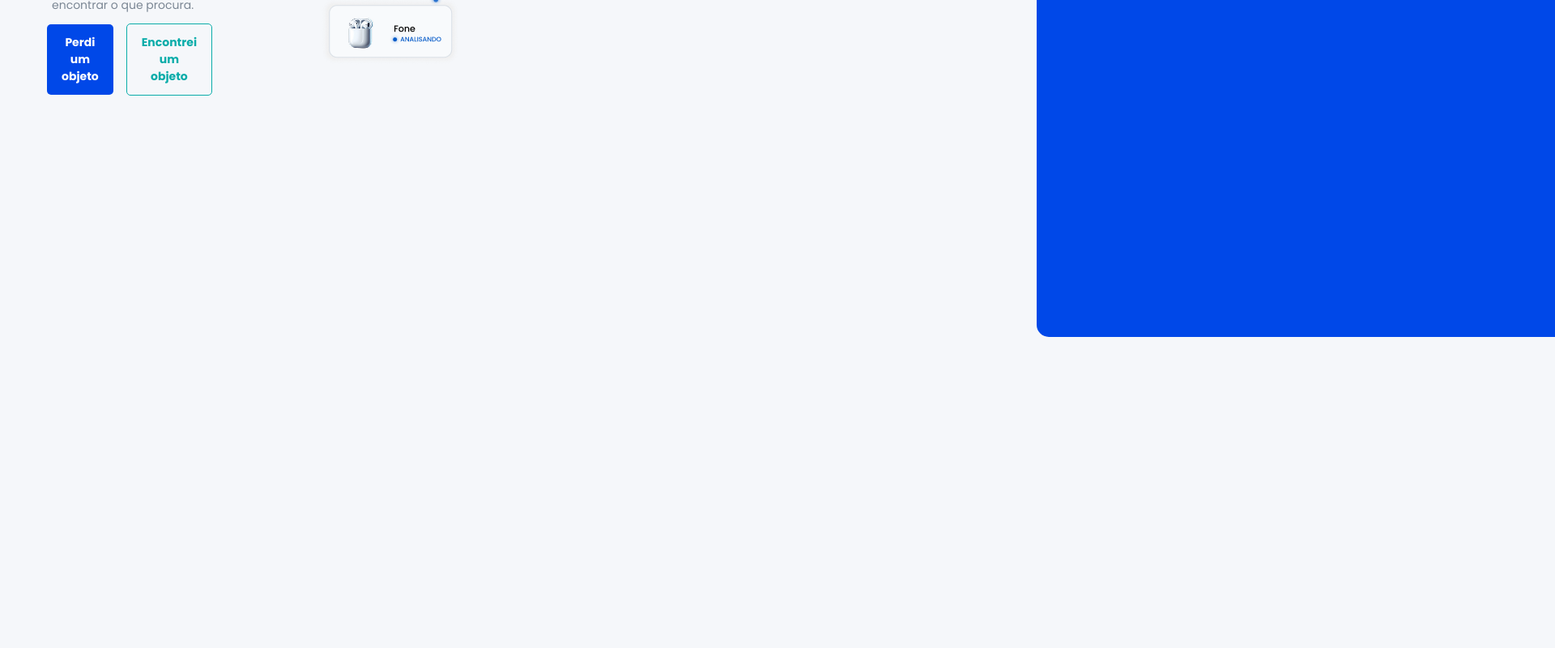
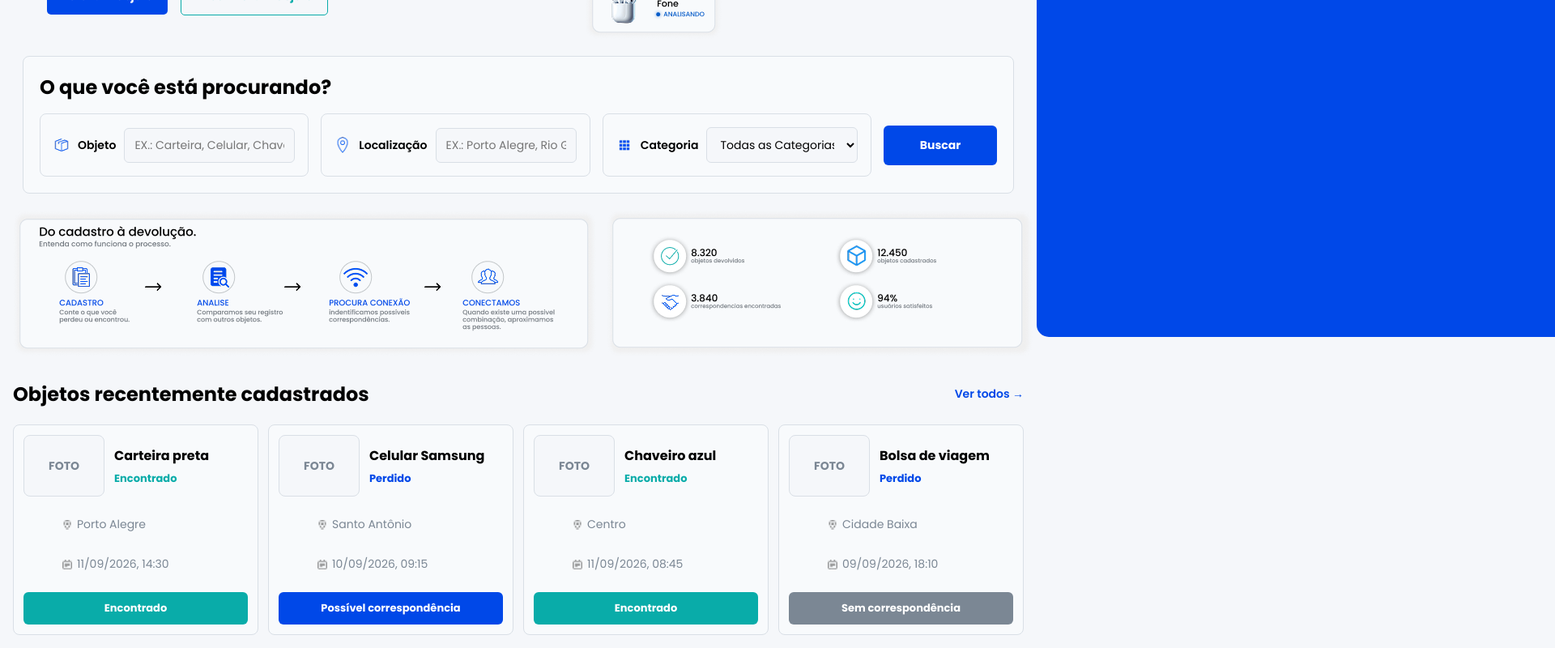
Before and after one commit to projeto-conclusao/Projeto-De-Conclus-o-da-PraTI, a React (Vite) app in the folder front-end/: page / in a window 1280 px wide. Shown: the part 384-1184 px from the top of the page at 81% size, 1920 px wide, since content can reach past the window. Before the commit the page ends 800 px from the top, so only its background shows below. Built offline with nearby package versions, Linux system fonts and the light colour scheme.

Commit message:
feat:cria a lógica da seção busca recentes e desenvolve a home

```diff
--- a/front-end/src/modules/home/pages/hero.css
+++ b/front-end/src/modules/home/pages/hero.css
@@ -1,24 +1,27 @@
 .hero {
     display: flex;
-    align-items: center;
-    justify-content: space-between;
-    gap: 40px;
+    flex-wrap: wrap;
+    gap: 20px;
     background-color: var(--background-color);
 }
 
+.hero-content,
+.hero-imagem {
+    flex: 1 1 48%;
+    min-width: 0;
+}
+
 .hero-content {
-   flex: 1;
+    flex: 1.5 1 58%;
 }
 
 .hero h1 {
     color: var(--primary-color-text);
     font-family: var(--font-principal);
-    font-size: 28px;
+    font-size: 44px;
     font-weight: 630;
     padding: 0px 0px 0px 48px;
     margin: 0px;
-    width: 100%;
-    height: 100%;
 }
 
 .hero span#perto {
@@ -80,3 +83,306 @@
     cursor: pointer;
     transition: all 0.2s ease;
 }
+
+.hero-imagem{
+    display: flex;
+    justify-content: center;
+    margin-left: -170px;
+}
+
+.hero-busca {
+    background-color: var(--card-color);
+    padding: 20px;
+    border-radius: 8px;
+    width: calc(100% - 24px);
+    display: flex;
+    gap: 15px;
+    flex-wrap: wrap;
+    align-items: stretch;
+    box-sizing: border-box;
+    margin: auto;
+    border: 1px solid var(--border-color);
+    color: var(--primary-color-text);
+}
+
+.hero-busca > h2 {
+    width: 100%;
+    margin: 0;
+}
+
+.objeto,
+.localizacao,
+.categoria {
+    background-color: var(--card-color);
+    border: 1px solid var(--border-color);
+    border-radius: 8px;
+    padding: 16px;
+    display: flex;
+    align-items: center;
+    gap: 10px;
+    flex: 1 1 0;
+    min-width: 180px;
+    box-sizing: border-box;
+}
+
+.objeto label,
+.localizacao label,
+.categoria label {
+    color: var(--primary-color-text);
+    font-family: var(--font-principal);
+    font-size: 14px;
+    font-weight: 600;
+    display: block;
+}
+
+.objeto input,
+.localizacao input,
+.categoria select {
+    width: 100%;
+    border: 1px solid var(--border-color);
+    border-radius: 6px;
+    padding: 10px 12px;
+    font-family: var(--font-principal);
+    font-size: 14px;
+    color: var(--primary-color-text);
+    background-color: var(--background-color);
+    box-sizing: border-box;
+}
+
+.objeto img,
+.localizacao img,
+.categoria img {
+    width: 20px;
+    height: 20px;
+    object-fit: contain;
+    flex-shrink: 0;
+}
+
+.hero-busca > div:last-child {
+    display: flex;
+    align-items: center;
+    justify-content: center;
+}
+
+.btn_buscar {
+    background-color: var(--primary-color-blue);
+    display: flex;
+    align-items: center;
+    justify-content: center;
+    gap: 8px;
+    padding: 14px 22px;
+    border: 1px solid var(--primary-color-white);
+    border-radius: 6px;
+    font-family: var(--font-principal);
+    font-size: 14px;
+    font-weight: 700;
+    cursor: pointer;
+    transition: all 0.2s ease;
+    color: var(--secondary-color-white);
+    margin-left: 0;
+    align-self: center;
+    min-height: 48px;
+    min-width: 140px;
+}
+
+[data-theme='dark'] .hero-busca,
+[data-theme='dark'] .objeto,
+[data-theme='dark'] .localizacao,
+[data-theme='dark'] .categoria,
+[data-theme='dark'] .objeto input,
+[data-theme='dark'] .localizacao input,
+[data-theme='dark'] .categoria select {
+    border-color: rgba(255, 255, 255, 0.18);
+}
+
+.cadastro-estatisticas {
+    width: 100%;
+    display: flex;
+    gap: 12px;
+}
+
+.cadastro-imagem,
+.estatisticas {
+    flex: 1 1 0;
+    display: flex;
+    align-items: center;
+    justify-content: center;
+}
+
+.objetos-recentes {
+    width: 100%;
+    display: flex;
+    align-items: center;
+    justify-content: space-between;
+    margin-top: 8px;
+}
+
+.objetos-recentes h2 {
+    margin: 0;
+    color: var(--primary-color-text);
+    font-family: var(--font-principal);
+    font-size: 24px;
+    font-weight: 700;
+}
+
+.objetos-recentes a {
+    color: var(--primary-color-blue);
+    font-family: var(--font-principal);
+    font-size: 14px;
+    font-weight: 600;
+    text-decoration: none;
+}
+
+.objetos-lista {
+    width: 100%;
+    display: flex;
+    flex-direction: row;
+    flex-wrap: wrap;
+    gap: 12px;
+}
+
+.objeto-card {
+    background-color: var(--card-color);
+    border: 1px solid var(--border-color);
+    border-radius: 8px;
+    padding: 12px;
+    display: flex;
+    flex-direction: column;
+    align-items: stretch;
+    gap: 12px;
+    box-sizing: border-box;
+    flex: 1 1 0;
+    min-width: 220px;
+}
+
+.objeto-topo {
+    display: flex;
+    align-items: center;
+    gap: 12px;
+}
+
+.objeto-imagem {
+    width: 100px;
+    height: 76px;
+    border-radius: 8px;
+    border: 1px solid var(--border-color);
+    background-color: var(--background-color);
+    display: flex;
+    align-items: center;
+    justify-content: center;
+    flex-shrink: 0;
+}
+
+.imagem-placeholder {
+    color: var(--secondary-color-gray);
+    font-family: var(--font-principal);
+    font-size: 14px;
+    font-weight: 700;
+}
+
+.objeto-titulo-wrap {
+    display: flex;
+    flex-direction: column;
+    gap: 6px;
+    flex: 1;
+}
+
+.objeto-titulo-wrap h3 {
+    margin: 0;
+    color: var(--primary-color-text);
+    font-family: var(--font-principal);
+    font-size: 16px;
+    font-weight: 700;
+}
+
+.objetos-info {
+    display: flex;
+    flex-direction: column;
+    gap: 4px;
+}
+
+.objetos-info p {
+    display: flex;
+    align-items: center;
+    gap: 6px;
+}
+
+.info-icone {
+    width: 12px;
+    height: 12px;
+    object-fit: contain;
+    flex-shrink: 0;
+}
+
+.status {
+    display: inline-flex;
+    align-items: center;
+    justify-content: flex-start;
+    font-family: var(--font-principal);
+    font-size: 13px;
+    font-weight: 700;
+    padding: 0;
+    border-radius: 0;
+    border: none;
+    background: transparent;
+}
+
+.status.perdido {
+    color: var(--primary-color-blue);
+}
+
+.status.encontrado {
+    color: var(--primary-color-green);
+}
+
+.objetos-dados p {
+    margin: 0;
+    color: var(--secondary-color-gray);
+    font-family: var(--font-principal);
+    font-size: 13px;
+}
+
+.btn_correspondencia {
+    background-color: var(--primary-color-blue);
+    border: 1px solid var(--primary-color-white);
+    border-radius: 6px;
+    padding: 10px 14px;
+    color: var(--primary-color-text);
+    font-family: var(--font-principal);
+    font-size: 13px;
+    font-weight: 700;
+    cursor: pointer;
+    transition: all 0.2s ease;
+    align-self: stretch;
+    margin-top: auto;
+}
+
+.btn_correspondencia.correspondencia-encontrado {
+    background-color: var(--primary-color-green);
+    border-color: var(--border-color);
+    color: var(--secondary-color-white);
+}
+
+.btn_correspondencia.correspondencia-match {
+    background-color: var(--primary-color-blue);
+    border-color: var(--primary-color-blue);
+    color: var(--secondary-color-white);
+}
+
+.btn_correspondencia.correspondencia-sem {
+    background-color: var(--secondary-color-gray);
+    border-color: var(--border-color);
+    color: var(--secondary-color-white);
+}
+
+[data-theme='dark'] .btn_correspondencia.correspondencia-sem {
+    color: var(--secondary-color-white);
+}
+
+[data-theme='dark'] .objeto-card,
+[data-theme='dark'] .objeto-imagem,
+[data-theme='dark'] .objetos-recentes h2,
+[data-theme='dark'] .objetos-dados h3,
+[data-theme='dark'] .objetos-dados p {
+    border-color: rgba(255, 255, 255, 0.18);
+}
--- a/front-end/src/modules/home/pages/hero.jsx
+++ b/front-end/src/modules/home/pages/hero.jsx
@@ -1,4 +1,3 @@
-
 import "./hero.css";
 import { useOutletContext } from "react-router";
 
@@ -6,6 +5,8 @@ import direitawhite from "../../../assets/icons/home/direita-white.png";
 import direitablack from "../../../assets/icons/home/direita-black.png";
 import objeto from "../../../assets/icons/home/objeto.png";
 import localizacao from "../../../assets/icons/home/localizacao.png";
+import locIcon from "../../../assets/icons/home/loc-icon.png";
+import dataIcon from "../../../assets/icons/home/data-icon.png";
 import categoria from "../../../assets/icons/home/categoria.png";
 import CadastroaDevolucaoWhite from "../../../assets/icons/home/CadastroaDevolucao-white.png";
 import CadastroaDevolucaoBlack from "../../../assets/icons/home/CadastroaDevolucao-black.png";
@@ -14,7 +15,7 @@ import EstatisticasBlack from "../../../assets/icons/home/Estatisticas-black.png
 
 function Hero() {
     const { tema } = useOutletContext();
-    console.log(tema);
+
     return (
 
         <section className="hero">
@@ -59,6 +60,8 @@ function Hero() {
 
             {/* Campo de Busca*/}
 
+        <div className="hero-busca">
+
             <h2>O que você está procurando?</h2>
 
             <div className="objeto">
@@ -93,6 +96,12 @@ function Hero() {
                 </button>
             </div>
 
+    </div>
+
+            {/* Seção de Cadastro e Estatísticas */}
+
+        <div className="cadastro-estatisticas">
+
             <div className="cadastro-imagem">
                 {tema === 'light' ? <img src={CadastroaDevolucaoWhite} alt="Imagem ilustrativa" /> : <img src={CadastroaDevolucaoBlack} alt="Imagem ilustrativa" />}
             </div>
@@ -100,6 +109,62 @@ function Hero() {
             <div className="estatisticas">
                {tema === 'light' ? <img src={EstatisticasWhite} alt="Imagem ilustrativa" /> : <img src={EstatisticasBlack} alt="Imagem ilustrativa" />}
             </div>
+        </div>
+
+            {/*Seção obejtos recentes*/}
+
+        <div className="objetos-recentes">
+
+            <h2>Objetos recentemente cadastrados</h2>
+            <a href="#">
+            Ver todos →
+            </a>
+
+        </div>
+
+        <div className="objetos-lista">
+            {objetos.map((objeto) => {
+                const correspondencia = getCorrespondenciaConfig(objeto);
+
+                return (
+                <div className="objeto-card" key={objeto.id}>
+                    <div className="objeto-topo">
+                        <div className="objeto-imagem">
+                            <div className="imagem-placeholder">
+                                FOTO
+                            </div>
+                        </div>
+
+                        <div className="objeto-titulo-wrap">
+                            <h3>{objeto.nome}</h3>
+                            <span
+                                className={`status ${
+                                    objeto.status === "Perdido" ? "perdido" : "encontrado"
+                                }`}
+                            >
+                                {objeto.status}
+                            </span>
+                        </div>
+                    </div>
+
+                    <div className="objetos-info">
+                        <p>
+                            <img className="info-icone" src={locIcon} alt="Localização" />
+                            {objeto.localizacao}
+                        </p>
+                        <p>
+                            <img className="info-icone" src={dataIcon} alt="Data" />
+                            {objeto.data}
+                        </p>
+                    </div>
+
+                    <button className={`btn_correspondencia ${correspondencia.classe}`}>
+                        {correspondencia.texto}
+                    </button>
+                </div>
+                );
+            })}
+        </div>
 
         </section>
     );
@@ -107,4 +172,60 @@ function Hero() {
 
 }
 
+const objetos = [
+    {
+        id: 1,
+        nome: "Carteira preta",
+        status: "Encontrado",
+        localizacao: "Porto Alegre",
+        data: "11/09/2026, 14:30",
+        match: false
+    },
+    {
+        id: 2,
+        nome: "Celular Samsung",
+        status: "Perdido",
+        localizacao: "Santo Antônio",
+        data: "10/09/2026, 09:15",
+        match: true
+    },
+    {
+        id: 3,
+        nome: "Chaveiro azul",
+        status: "Encontrado",
+        localizacao: "Centro",
+        data: "11/09/2026, 08:45",
+        match: false
+    },
+    {
+        id: 4,
+        nome: "Bolsa de viagem",
+        status: "Perdido",
+        localizacao: "Cidade Baixa",
+        data: "09/09/2026, 18:10",
+        match: false
+    }
+];
+
+const getCorrespondenciaConfig = (objeto) => {
+    if (objeto.status === "Encontrado") {
+        return {
+            texto: "Encontrado",
+            classe: "correspondencia-encontrado"
+        };
+    }
+
+    if (objeto.match) {
+        return {
+            texto: "Possível correspondência",
+            classe: "correspondencia-match"
+        };
+    }
+
+    return {
+        texto: "Sem correspondência",
+        classe: "correspondencia-sem"
+    };
+};
+
 export default Hero;
```
Also changed, not shown: front-end/src/assets/icons/home/data-icon.png (added), front-end/src/assets/icons/home/loc-icon.png (added).
